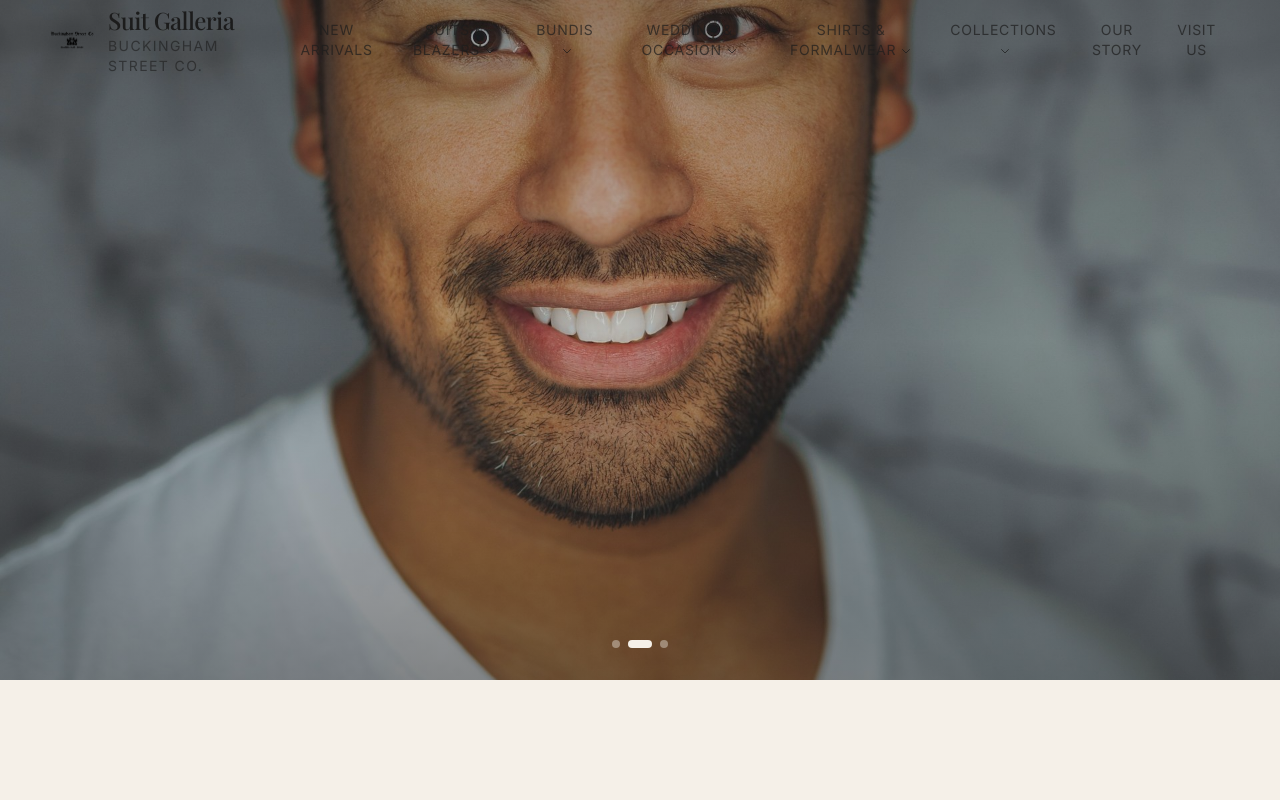
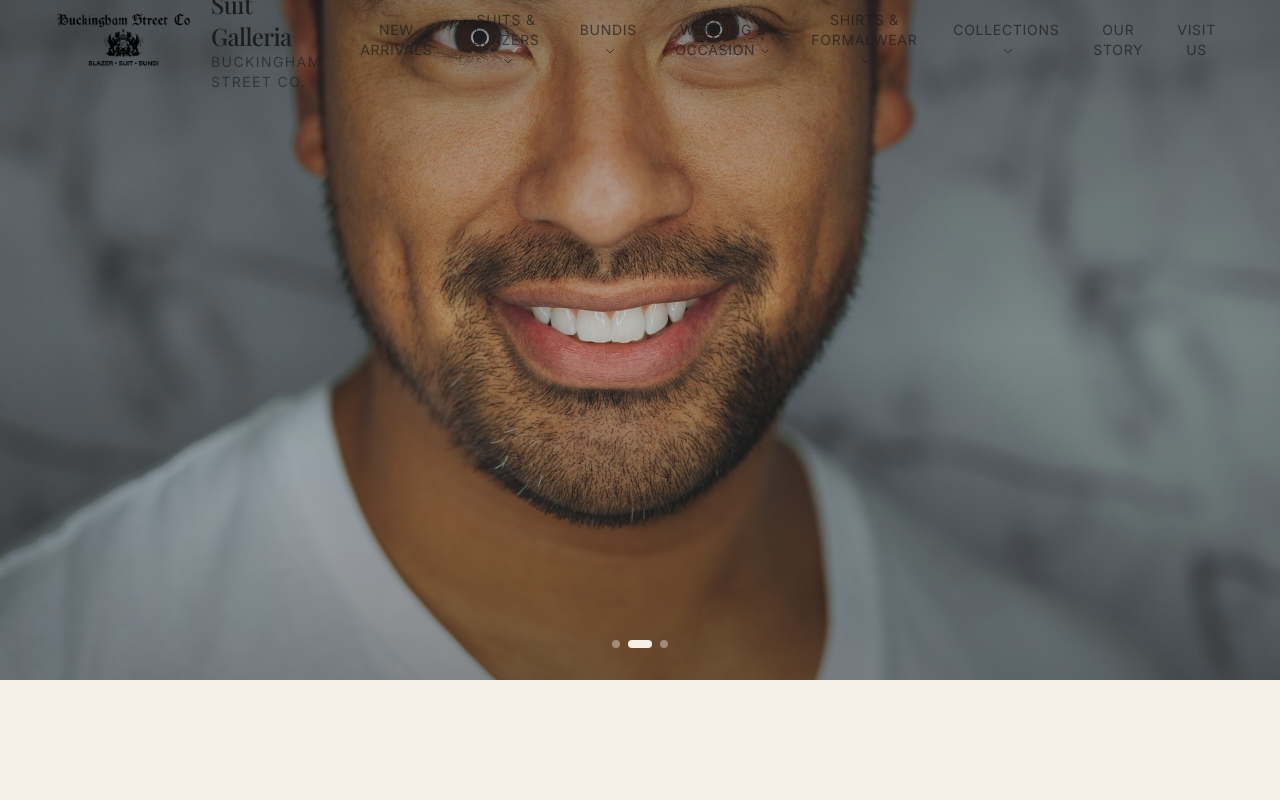
Before and after one commit to sangubidari1103/Buckingham_Street_co, a Next.js app: page / in a window 1280 px wide. Shown: the top 800 px of the page. Built offline with nearby package versions, Linux system fonts and the light colour scheme; a web font is replaced by a local one.

Commit message:
Increase header logo size

```diff
--- a/src/components/Navigation.tsx
+++ b/src/components/Navigation.tsx
@@ -205,9 +205,9 @@ export function Navigation() {
               <Image
                 src="/images/logo.png"
                 alt=""
-                width={48}
-                height={48}
-                className="w-10 h-10 sm:w-12 sm:h-12 object-contain"
+                width={307}
+                height={130}
+                className="h-12 sm:h-16 w-auto object-contain"
                 priority
                 aria-hidden="true"
               />
```
